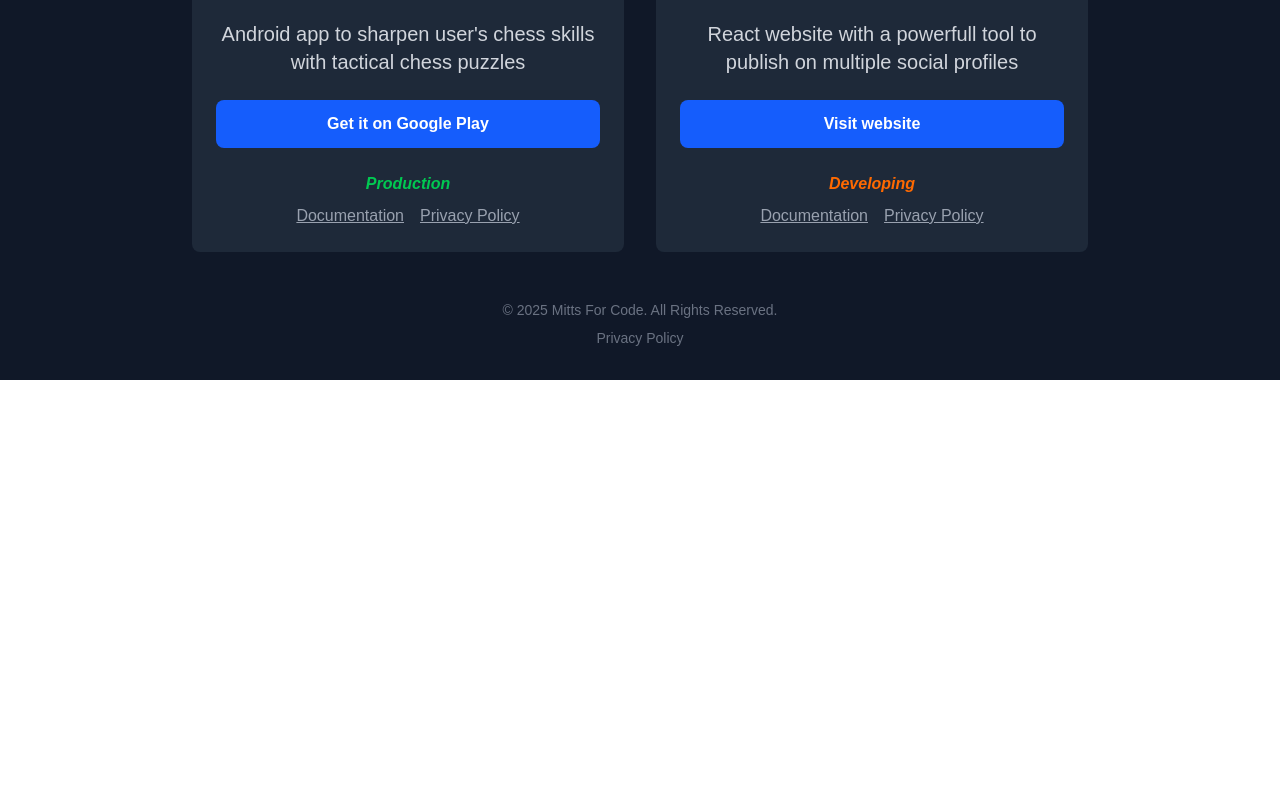
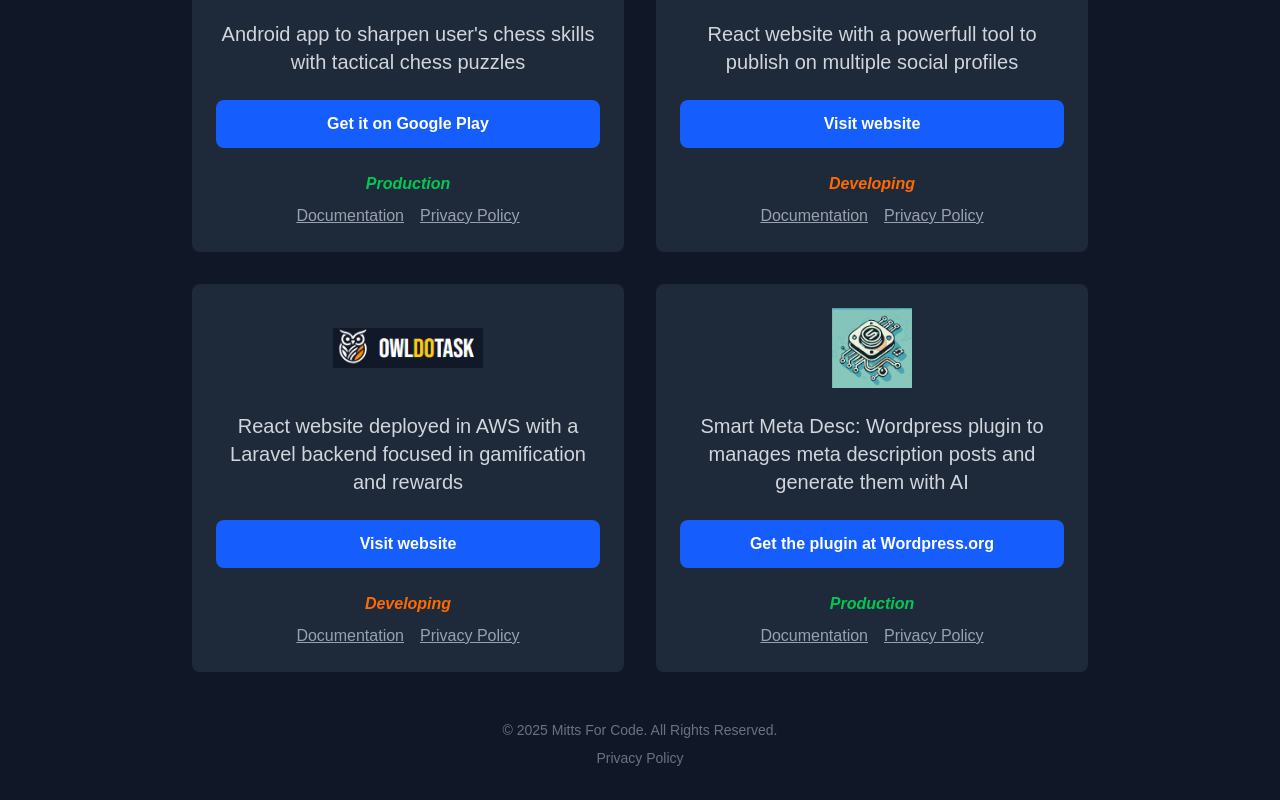
Before and after one commit to JorgeGolo/mittsforcode-landing, a Next.js app: page / in a window 1280 px wide. Shown: the part 486-1286 px from the top of the page. Before the commit the page ends 866 px from the top, so only its background shows below. Built offline with nearby package versions, Linux system fonts and the light colour scheme.

Commit message:
more projects

```diff
--- a/src/app/components/ProjectCard.tsx
+++ b/src/app/components/ProjectCard.tsx
@@ -13,8 +13,8 @@ export function ProjectCard({ project }: ProjectCardProps) {
           <Image
             src={project.logoUrl}
             alt={`${project.name} Logo`}
-            width={150}
-            height={150}
+            width={project.logoWidth}
+            height={project.logoHeight}
           />
         )}
       </div>
--- a/src/app/data/projects.ts
+++ b/src/app/data/projects.ts
@@ -10,6 +10,8 @@ export interface Project {
   textOnButton: string
   projectState?: string
   documentationLink?: string
+  logoWidth?: number
+  logoHeight?: number
 }
 
 export const PROJECTS: Project[] = [
@@ -25,6 +27,8 @@ export const PROJECTS: Project[] = [
     textOnButton: 'Get it on Google Play',
     projectState: 'Production',
     documentationLink: '/mindrook/info',
+    logoWidth: 150,
+    logoHeight: 150,
   },
 
   {
@@ -38,7 +42,44 @@ export const PROJECTS: Project[] = [
     textOnButton: 'Visit website',
     projectState: 'Developing',
     documentationLink: '/megapost/info',
+    logoWidth: 150,
+    logoHeight: 150,
   },
+
+  {
+    id: 'owldotask',
+    name: 'owldotask.es',
+    logoUrl: '/assets/owldotask/owldotask-logo.png',
+    description:
+      'React website deployed in AWS with a Laravel backend focused in gamification and rewards',
+    storeUrl: 'https://owldotask.com',
+    privacyPolicyUrl: 'https://owldotask.com/privacypolicy',
+    textOnButton: 'Visit website',
+    projectState: 'Developing',
+    documentationLink:
+      'https://docs.google.com/document/d/1zg5Dw3jjZZj0TLfnhMIGlS9Themo0GZw--I4scQoUkQ/edit?usp=sharing',
+    logoWidth: 150,
+    logoHeight: 150,
+  },
+
+  {
+    id: 'smartmetadesc',
+    name: 'Smart Meta Desc',
+    logoUrl: '/assets/smd/smd-logo.png',
+    description:
+      'Smart Meta Desc: Wordpress plugin to manages meta description posts and generate them with AI',
+    storeUrl: 'https://es.wordpress.org/plugins/smartmetadesc/',
+    privacyPolicyUrl: 'https://owldotask.com/privacypolicy',
+    textOnButton: 'Get the plugin at Wordpress.org',
+    projectState: 'Production',
+    documentationLink:
+      'https://es.wordpress.org/plugins/smartmetadesc/#description',
+    logoWidth: 80,
+    logoHeight: 80,
+  },
+
+  // https://docs.google.com/document/d/1zg5Dw3jjZZj0TLfnhMIGlS9Themo0GZw--I4scQoUkQ/edit?usp=sharing
+
   // Para agregar otro proyecto, simplemente añade otro objeto aquí.
   // {
   //   id: 'new-project',
```
Also changed, not shown: public/assets/owldotask/owldotask-logo.png (added), public/assets/smd/smd-logo.png (added).
